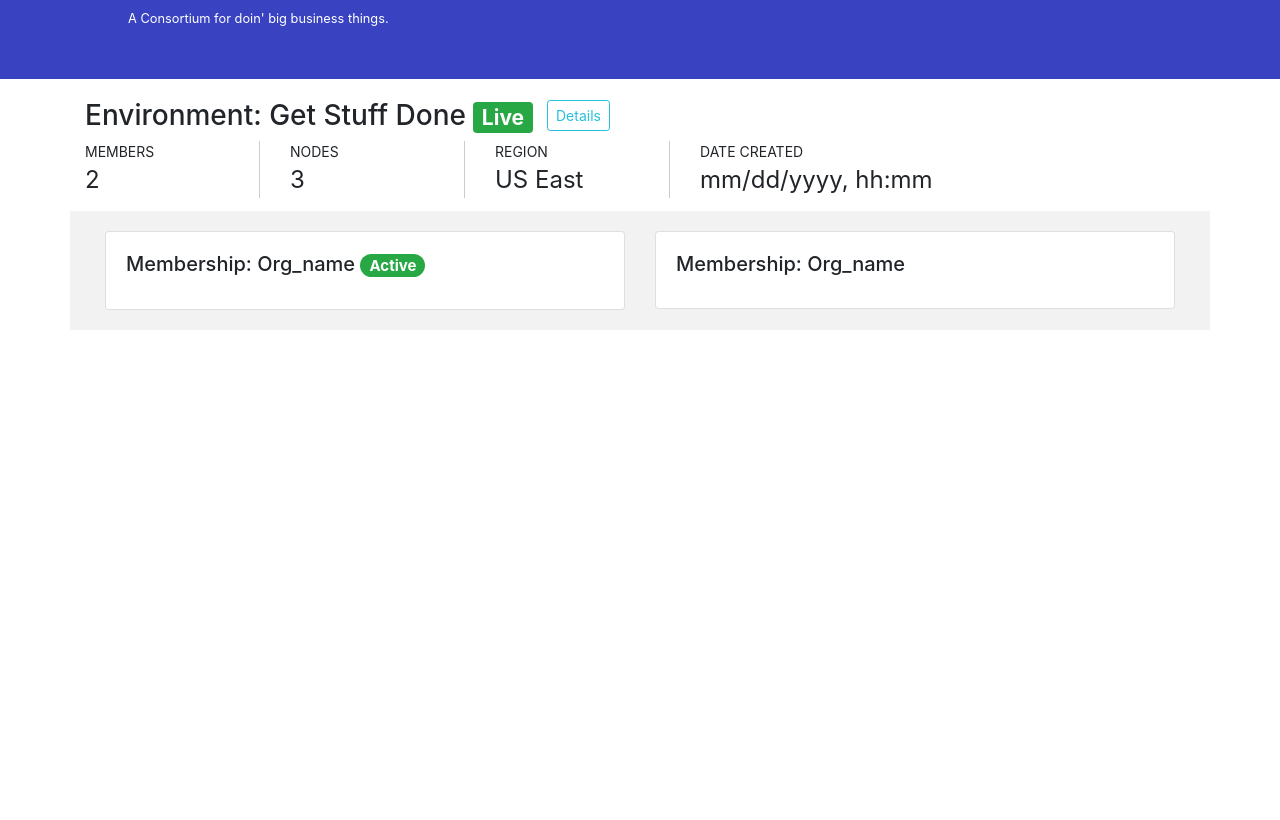
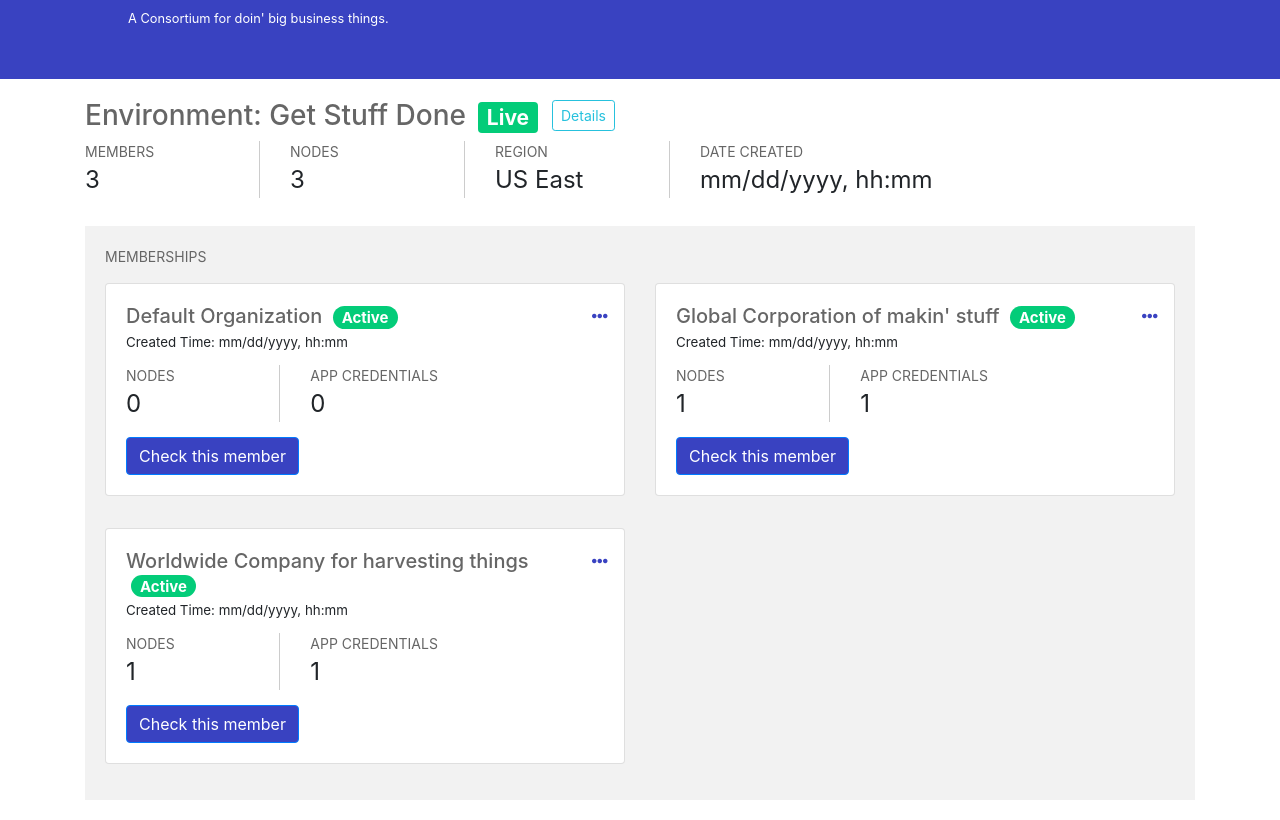
Before and after one commit to AndiZ23/Consortia-Dashboard, a plain HTML site: page index.html in a window 1280 px wide. Shown: the part 81-901 px from the top of the page. Before the commit the page ends 800 px from the top, so only its background shows below. Drawn offline with nearby package versions, Linux system fonts and the light colour scheme.

Commit message:
Card designs for Memberships

```diff
--- a/Style.css
+++ b/Style.css
@@ -3,17 +3,31 @@ html{
     font-family: 'Lato', sans-serif;
 }
 
-h3 {
+h3, h5 {
     margin-right: 10px;
+    color: #666666;
+}
+
+.badge {
+    margin-left: 5px;
+}
+
+.card-title h5 {
+    margin-bottom: 0;
+}
+
+.card-title small {
+    font-size: 10pt;
 }
 
 .small {
     font-size: 80% !important;
 }
 
-.meta-data-title {
+.meta-data-title, .section-title {
     font-size: 14px;
     text-transform: uppercase;
+    color: #666666;
 }
 
 .meta-data {
@@ -25,10 +39,6 @@ h3 {
     text-transform: lowercase;
     font-weight: 300;
     margin-left: 5px;
-}
-/*  Color scheme */
-.success {
-
 }
 
 /* Layout */
@@ -54,6 +64,7 @@ header {
 .meta div[class*='col-'] {
     padding-right: 15px;
     margin-right: 15px;
+    margin-bottom: 15px;
     border-right: 1px solid #cccccc;
 }
 
@@ -69,18 +80,22 @@ header {
     padding: .5rem;
     font-size: 10pt;
 }
-.card-block {
-    border-radius: .5em;
-    background-color: #fff;
-    border: 1px solid #CCCCCC;
-    min-height: 300px;
+
+.section .col-md-6.col-sm-12 {
+    padding-top: 1em;
+    padding-bottom: 1em;
 }
 
 .inline {
     display: inline;
 }
 
-/*  Buttons  */
+/* Color scheme */
+.badge-success {
+    background-color: #03CC79;
+    color: #fff;
+}
+
 .btn.btn-outline-info {
     border-color: #26C1DD;
     color: #26C1DD;
@@ -91,6 +106,29 @@ header {
     background-color: #E9F8FB;
 }
 
+.btn.btn-outline-info:active {
+    background-color: #26C1DD;
+    color: #fff;
+}
+
 .btn.btn-outline-info:focus {
     box-shadow: 0 0 0 .1rem rgba(23,162,184,.5);
 }
+
+.primary-color {
+    color: #3942C1;
+}
+
+.primary-color:hover {
+    color: #21266F;
+}
+
+.btn-primary {
+    background-color: #3942C1;
+    color: #fff;
+}
+
+.btn-primary:hover {
+    background-color: #21266F;
+    color: #fff;
+}
--- a/index.html
+++ b/index.html
@@ -33,7 +33,7 @@
             </div>
             <div class="row">
                 <div class="col-md-2 meta-data-title">
-                    Block period: <span id="block_period">5</span>
+                    Block period: <span id="block_period">5 sec</span>
                 </div>
                 <div class="col-md-2 meta-data-title">
                     tether: <span id="enable_tether">Disabled</span>
@@ -44,7 +44,7 @@
     <div class="row meta">
         <div class="col-md-2">
             <div class="meta-data-title">Members</div>
-            <div class="meta-data">2</div>
+            <div class="meta-data">3</div>
         </div>
         <div class="col-md-2">
             <div class="meta-data-title">Nodes</div>
@@ -61,21 +61,103 @@
     </div>
 
 
-    <div class="row section">
+    <div id="Memberships" class="section">
+        <div class="row col-12 section-title">Memberships</div>
+        <div class="row">
             <div class="col-md-6 col-sm-12">
                 <div class="card">
                     <div class="card-body">
-                    <h5 class="card-title">Membership: Org_name <span class="badge badge-pill badge-success">Active</span></h5>
+                        <div class="row">
+                            <div class="card-title col-md-11">
+                                <h5>Default Organization <span class="badge badge-pill badge-success">Active</span></h5>
+                                <small>Created Time: <span data-key="created_at">mm/dd/yyyy, hh:mm</span></small>
+                            </div>
+                            <div class="col-md-1">
+                                <a href="#" class="pull-right primary-color">
+                                    <i class="fas fa-ellipsis-h"></i>
+                                </a>
+                            </div>
+                        </div>
+                        <div class="row meta">
+                            <div class="col-md-4 col-sm-12">
+                                <div class="meta-data-title">Nodes</div>
+                                <div class="meta-data">0</div>
+                            </div>
+                            <div class="col-md-4 col-sm-12 right-most">
+                                <div class="meta-data-title">App Credentials</div>
+                                <div class="meta-data">0</div>
+                            </div>
+                        </div>
+                        <div class="row col-md-12">
+                            <button type="button" class="btn btn-primary">Check this member</button>
+                        </div>
                     </div>
                 </div>
             </div>
             <div class="col-md-6 col-sm-12">
                 <div class="card">
                     <div class="card-body">
-                    <h5 class="card-title">Membership: Org_name</h5>
+                        <div class="row">
+                            <div class="card-title col-md-11">
+                                <h5>Global Corporation of makin' stuff <span class="badge badge-pill badge-success">Active</span></h5>
+                                <small>Created Time: <span data-key="created_at">mm/dd/yyyy, hh:mm</span></small>
+                            </div>
+                            <div class="col-md-1">
+                                <a href="#" class="pull-right primary-color">
+                                    <i class="fas fa-ellipsis-h"></i>
+                                </a>
+                            </div>
+                        </div>
+                        <div class="row meta">
+                            <div class="col-md-4 col-sm-12">
+                                <div class="meta-data-title">Nodes</div>
+                                <div class="meta-data">1</div>
+                            </div>
+                            <div class="col-md-4 col-sm-12 right-most">
+                                <div class="meta-data-title">App Credentials</div>
+                                <div class="meta-data">1</div>
+                            </div>
+                        </div>
+                        <div class="row col-md-12">
+                            <button type="button" class="btn btn-primary">Check this member</button>
                         </div>
                     </div>
                 </div>
+            </div>
+        </div>
+        <div class="row">
+            <div class="col-md-6 col-sm-12">
+                <div class="card">
+                    <div class="card-body">
+                        <div class="row">
+                            <div class="card-title col-md-11">
+                                <h5>Worldwide Company for harvesting things <span class="badge badge-pill badge-success">Active</span></h5>
+                                <small>Created Time: <span id="created_at">mm/dd/yyyy, hh:mm</span></small>
+                            </div>
+                            <div class="col-md-1">
+                                <a href="#" class="pull-right primary-color">
+                                    <i class="fas fa-ellipsis-h"></i>
+                                </a>
+                            </div>
+                        </div>
+                        <div class="row meta">
+                            <div class="col-md-4 col-sm-12">
+                                <div class="meta-data-title">Nodes</div>
+                                <div class="meta-data">1</div>
+                            </div>
+                            <div class="col-md-4 col-sm-12 right-most">
+                                <div class="meta-data-title">App Credentials</div>
+                                <div class="meta-data">1</div>
+                            </div>
+                        </div>
+                        <div class="row col-md-12">
+                            <button type="button" class="btn btn-primary">Check this member</button>
+                        </div>
+                    </div>
+                </div>
+            </div>
+        </div>
+
     </div>
 </div>
 
@@ -84,5 +166,9 @@
 <script src="https://code.jquery.com/jquery-3.2.1.slim.min.js" integrity="sha384-KJ3o2DKtIkvYIK3UENzmM7KCkRr/rE9/Qpg6aAZGJwFDMVNA/GpGFF93hXpG5KkN" crossorigin="anonymous"></script>
 <script src="https://cdnjs.cloudflare.com/ajax/libs/popper.js/1.12.9/umd/popper.min.js" integrity="sha384-ApNbgh9B+Y1QKtv3Rn7W3mgPxhU9K/ScQsAP7hUibX39j7fakFPskvXusvfa0b4Q" crossorigin="anonymous"></script>
 <script src="https://maxcdn.bootstrapcdn.com/bootstrap/4.0.0/js/bootstrap.min.js" integrity="sha384-JZR6Spejh4U02d8jOt6vLEHfe/JQGiRRSQQxSfFWpi1MquVdAyjUar5+76PVCmYl" crossorigin="anonymous"></script>
+<!-- Font Awesome free v5.3.1 -->
+<link rel="stylesheet" href="https://use.fontawesome.com/releases/v5.3.1/css/all.css" integrity="sha384-mzrmE5qonljUremFsqc01SB46JvROS7bZs3IO2EmfFsd15uHvIt+Y8vEf7N7fWAU" crossorigin="anonymous">
+
+
 </body>
 </html>
```
Lines whose indentation alone changed are shown as unchanged.
